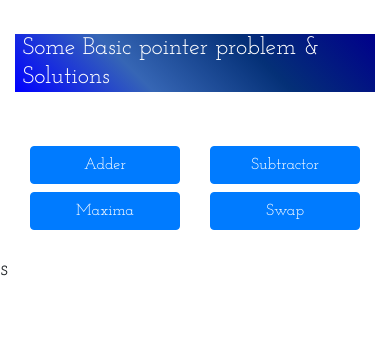
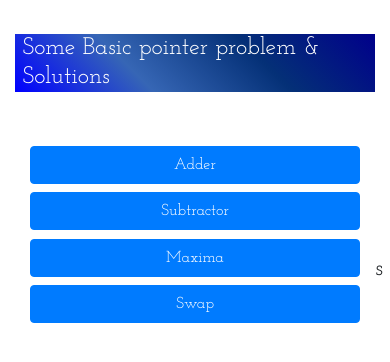
Before and after one commit to JaiParsuram/trilokkaushik.github.io, a plain HTML site: page pointer.html in a window 390 px wide. Shown: the part 2104-2466 px from the top of the page. After the commit the page ends 2427 px from the top, so only its background shows below. Drawn offline with nearby package versions, Linux system fonts and the light colour scheme.

Commit message:
Update pointer.html

```diff
--- a/pointer.html
+++ b/pointer.html
@@ -94,7 +94,7 @@
 <br>
 <h4 style=" background: linear-gradient(45deg,blue,rgb(54,102,181),rgb(4,48,119),darkblue);color: white;padding-left: 2%;">Some Basic pointer problem & Solutions</h4><br>
 
-<div class=" col-6 col-md-3" style="float: left;padding-top: 2%" >
+<div class=" col-12 col-md-3" style="float: left;padding-top: 2%" >
 <button class="btn btn-primary col-12" type="button" data-toggle="collapse" data-target="#que1" aria-expanded="false" aria-controls="que1">
 	Adder
   </button>
@@ -111,7 +111,7 @@
 </div>
 
 </div>
-<div class=" col-6 col-md-3" style="float: left;padding-top: 2%">
+<div class=" col-12 col-md-3" style="float: left;padding-top: 2%">
 <button class="btn btn-primary col-12" type="button" data-toggle="collapse" data-target="#que2" aria-expanded="false" aria-controls="que2">
     Subtractor
   </button>
@@ -128,7 +128,7 @@
 </div>
 
 
-<div class=" col-6 col-md-3" style="float: left;margin-top: 2%">
+<div class=" col-12 col-md-3" style="float: left;margin-top: 2%">
 <button class="btn btn-primary col-12" type="button" data-toggle="collapse" data-target="#que3" aria-expanded="false" aria-controls="que3">
     Maxima
   </button>
@@ -144,7 +144,7 @@
 </div>
 </div>
 
-<div class=" col-6 col-md-3" style="float: left;margin-top: 2%">
+<div class=" col-12 col-md-3" style="float: left;margin-top: 2%">
 <button class="btn btn-primary col-12" type="button" data-toggle="collapse" data-target="#que4" aria-expanded="false" aria-controls="que4">
     Swap
   </button>
```
